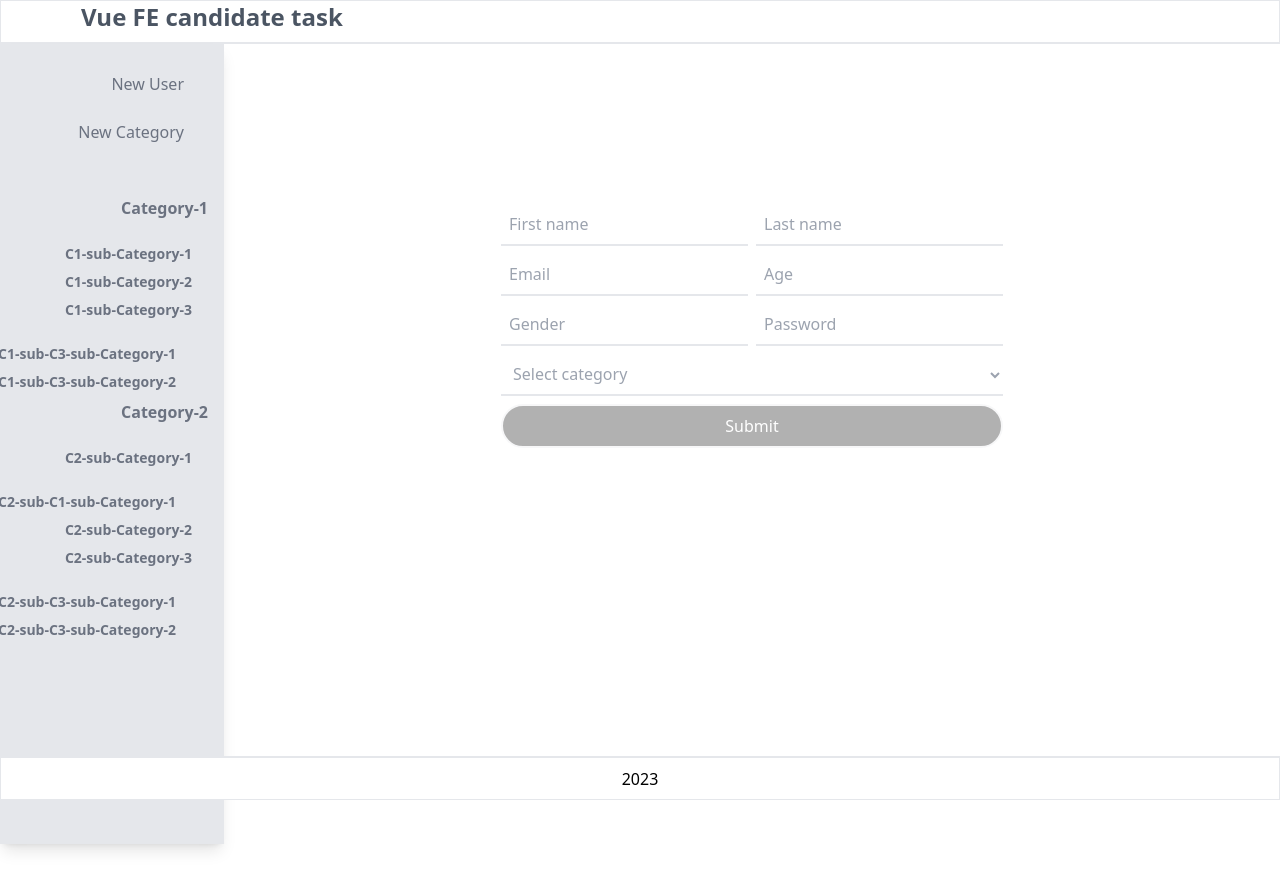
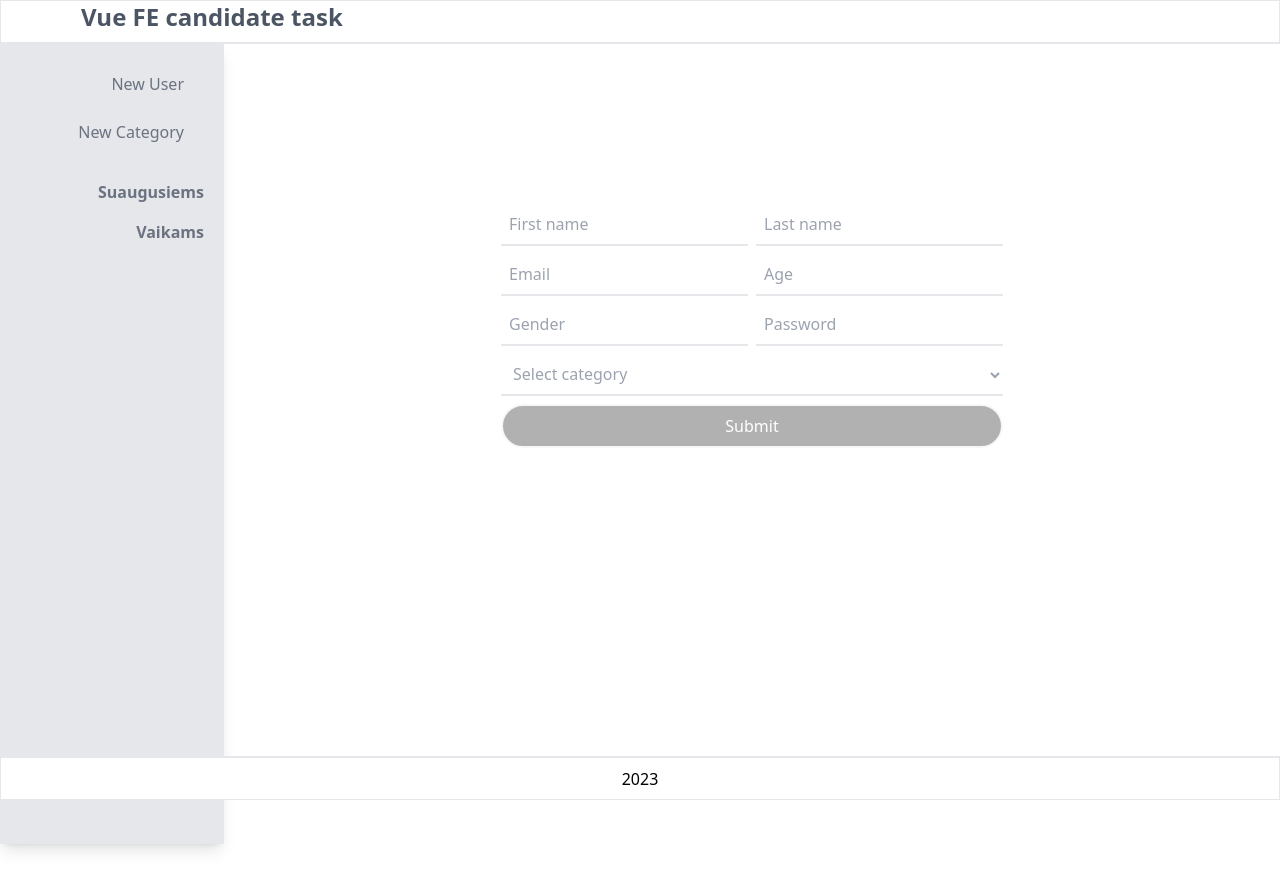
Before and after one commit to ImantasPrecas/vue-fe-candidate-task, a Vue app: page / in a window 1280 px wide. Built offline with nearby package versions, Linux system fonts and the light colour scheme.

Commit message:
categories menu are expandable by click

```diff
--- a/data/dummyData.js
+++ b/data/dummyData.js
@@ -1,33 +1,48 @@
+export const DUMMY_DATA_BKP = {
+  name: 'Categories',
+  children: [
+    {
+      name: 'Suaugusiems',
+      children: [
+        {
+          name: 'Didzioji sale',
+          children: [{ name: 'Pasirinkimas' }, { name: 'Gelezis ir sidabras' }],
+        },
+        { name: 'Mazoji sale', children: [{ name: 'Karalius Ubu' }, { name: 'Vilis' }] },
+      ],
+    },
+    {
+      name: 'Vaikams',
+      children: [
+        {
+          name: 'Didzioji sale',
+          children: [{ name: 'Pinokis' }, { name: 'Pasirinkimas' }],
+        },
+        { name: 'Mazoji sale', children: [{ name: 'Antis' }, { name: 'Evoliucija' }] },
+      ],
+    },
+  ],
+};
+
 export const DUMMY_DATA = [
   {
-    name: 'Category-1',
+    name: 'Suaugusiems',
     children: [
-      { name: 'C1-sub-Category-1' },
-      { name: 'C1-sub-Category-2' },
       {
-        name: 'C1-sub-Category-3',
-        children: [
-          { name: 'C1-sub-C3-sub-Category-1' },
-          { name: 'C1-sub-C3-sub-Category-2' },
-        ],
+        name: 'Didzioji sale',
+        children: [{ name: 'Pasirinkimas' }, { name: 'Gelezis ir sidabras' }],
       },
+      { name: 'Mazoji sale', children: [{ name: 'Karalius Ubu' }, { name: 'Vilis' }] },
     ],
   },
   {
-    name: 'Category-2',
+    name: 'Vaikams',
     children: [
       {
-        name: 'C2-sub-Category-1',
-        children: [{ name: 'C2-sub-C1-sub-Category-1' }],
+        name: 'Didzioji sale',
+        children: [{ name: 'Pinokis' }, { name: 'Pasirinkimas' }],
       },
-      { name: 'C2-sub-Category-2' },
-      {
-        name: 'C2-sub-Category-3',
-        children: [
-          { name: 'C2-sub-C3-sub-Category-1' },
-          { name: 'C2-sub-C3-sub-Category-2' },
-        ],
-      },
+      { name: 'Mazoji sale', children: [{ name: 'Antis' }, { name: 'Evoliucija' }] },
     ],
   },
 ];
--- a/src/components/SideBar/CategoriesMenu.vue
+++ b/src/components/SideBar/CategoriesMenu.vue
@@ -1,20 +1,15 @@
 <script lang="ts" setup>
 import CategoryItem from './CategoryItem.vue'
 import { DUMMY_DATA } from '../../../data/dummyData'
-import { ref, reactive } from 'vue';
+import { ref } from 'vue';
 
-
-const categoryTree = reactive(DUMMY_DATA)
-
-const isOpen = ref(false)
-function toggle() {
-  isOpen.value = !isOpen.value
-}
-
+const categoryTree = ref(DUMMY_DATA)
 </script>
 
 <template>
   <ul class="text-end">
-    <CategoryItem :model="categoryTree" />
+    <li class="flex flex-col" v-for="tree in categoryTree" :key="tree.name">
+      <CategoryItem :name="tree.name" :children="tree.children" />
+    </li>
   </ul>
 </template>
--- a/src/components/SideBar/CategoryItem.vue
+++ b/src/components/SideBar/CategoryItem.vue
@@ -1,26 +1,41 @@
 <script lang="ts" setup>
+import { ref } from 'vue';
 
-const props = defineProps({
-  model: Object,
-})
-console.log(props.model);
+interface Nodes {
+  name: string,
+  children?: Array<Nodes>
+}
+defineProps<{
+  name: string,
+  children?: Array<Nodes>
+}>()
+
+const isOpen = ref(false)
+
+function toggle() {
+  isOpen.value = !isOpen.value
+}
+
+const printName = (name) => {
+  console.log(name);
+
+}
 
 </script>
 
 <template>
-  <div class="text-md flex flex-col -translate-x-4 items-end mt-4">
-    <li v-for="category in model" :key="category" class="mt-2">
+  <li class="font-semibold text-gray-500 hover:text-gray-700 cursor-pointer mr-5 py-2">
 
-      <div class="font-semibold text-gray-500 hover:text-gray-800 ">
-        {{ category.name }}
-      </div>
+    <div @click="toggle">
+      <button @click="printName(name)">
+        {{ name }}
+      </button>
+    </div>
+  </li>
+  <li class="mr-4 mt-2" v-if="isOpen">
+    <div>
+      <category-item v-for="item in children" :name="item.name" :children="item.children"></category-item>
+    </div>
 
-      <template v-if="category.children">
-        <div class="text-sm font-extralight">
-
-          <CategoryItem :model="category.children" />
-        </div>
-      </template>
-    </li>
-  </div>
+  </li>
 </template>
```
